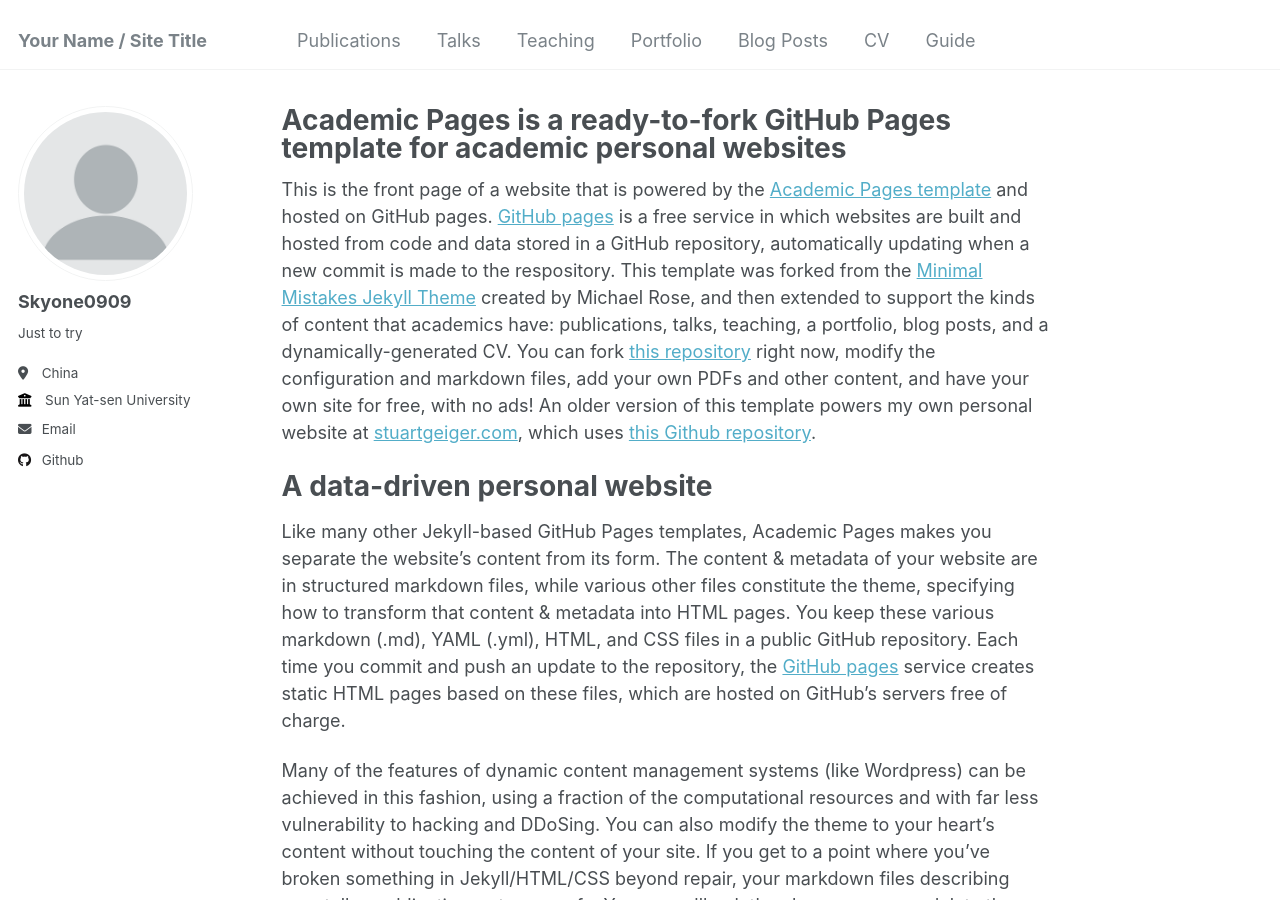
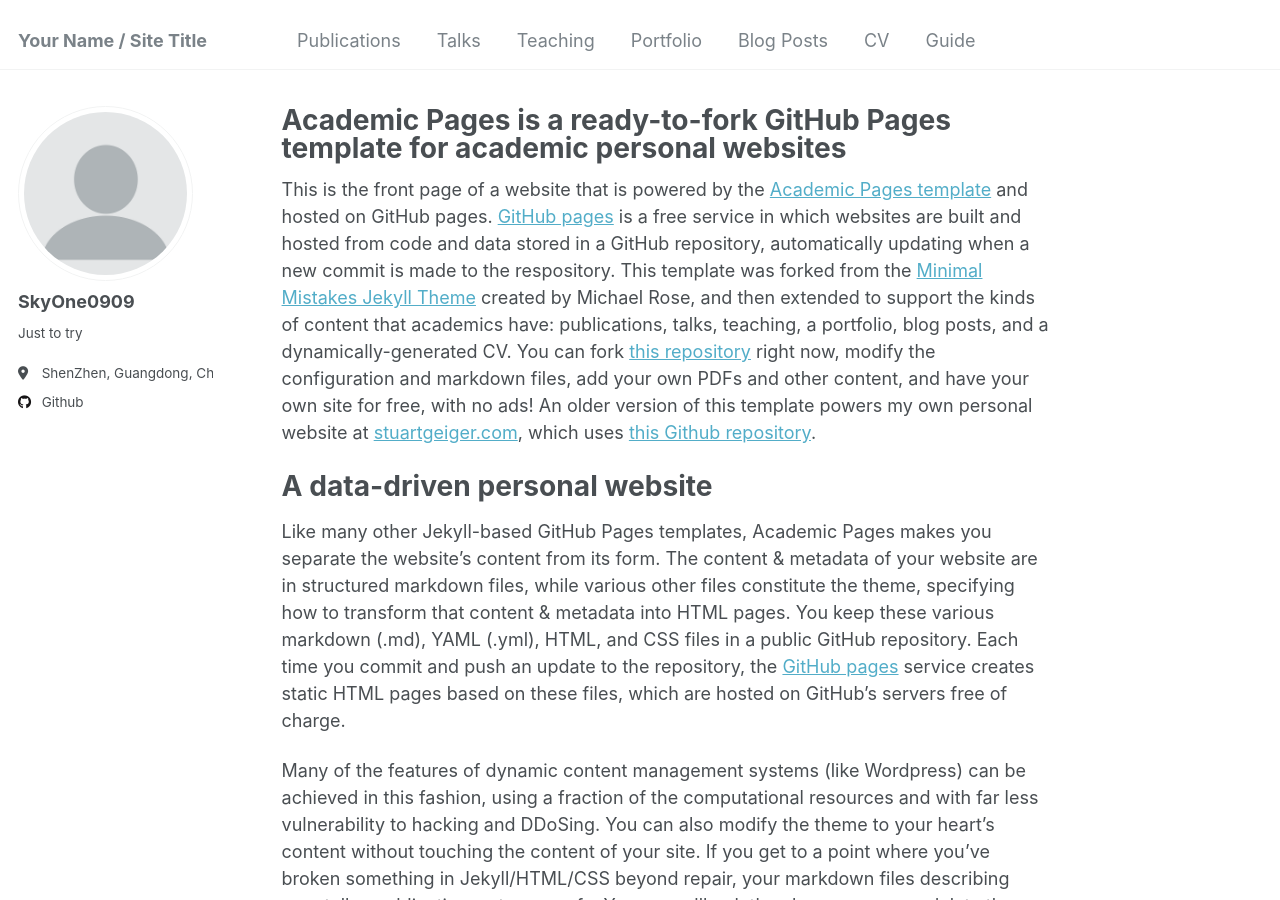
Before and after one commit to Tian1Han/Tian1Han.github.io, a Jekyll site: the page built from _pages/about.md, in a window 1280 px wide and 900 px high. Built offline with Jekyll 4.4.1, drawn with Linux system fonts in a browser that asks for light colours.

Commit message:
Update _config.yml

```diff
--- a/_config.yml
+++ b/_config.yml
@@ -22,13 +22,13 @@ repository               : "academicpages/academicpages.github.io"
 author:
   # Biographic information
   avatar           : "profile.png"
-  name             : "Skyone0909"
+  name             : "SkyOne0909"
   pronouns         : # example: "she/her"
   bio              : "Just to try"
-  location         : "China"
-  employer         : "Sun Yat-sen University"
+  location         : "ShenZhen, Guangdong, China"
+  employer         : # "Sun Yat-sen University"
   uri              : # URL
-  email            : "hanty6@mail2.sysu.edu.cn"
+  email            : # "hanty6@mail2.sysu.edu.cn"
 
   # Academic websites
   arxiv            : # URL - Update with the correct link to your profile
```
